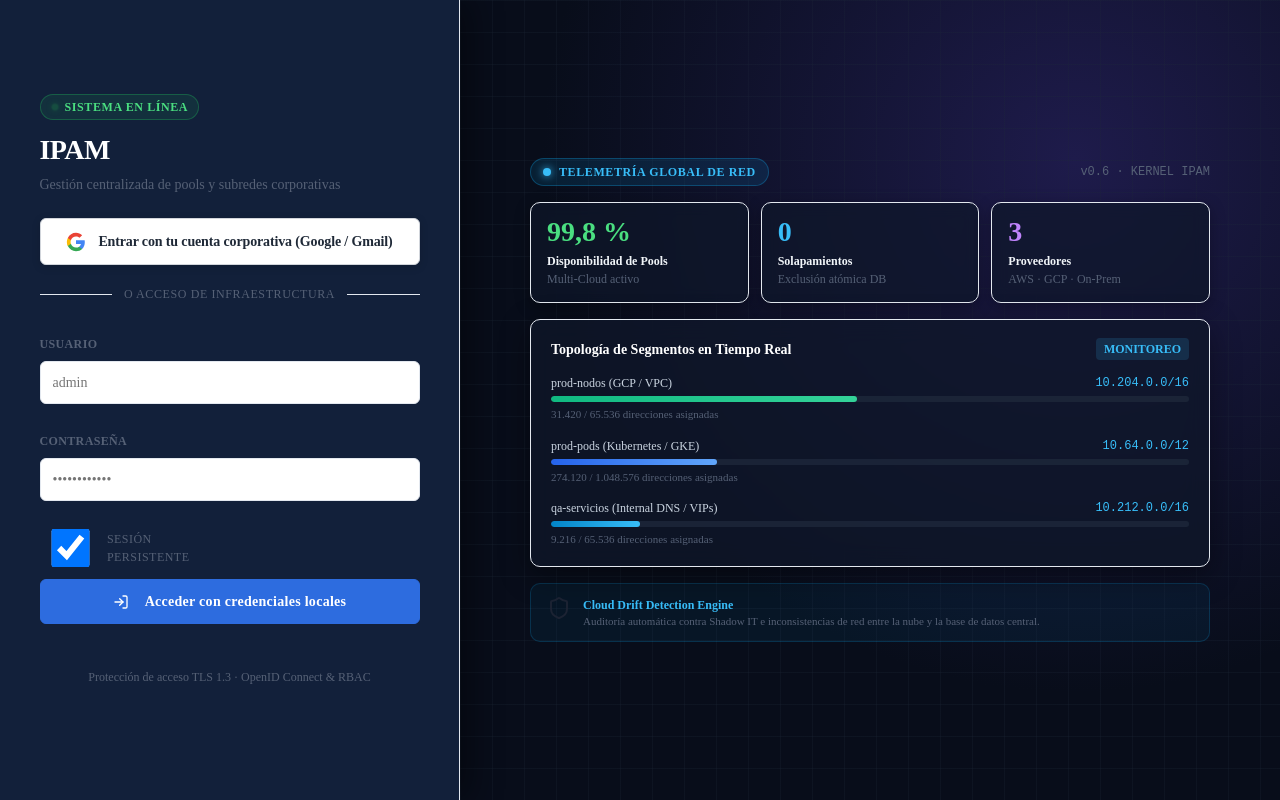
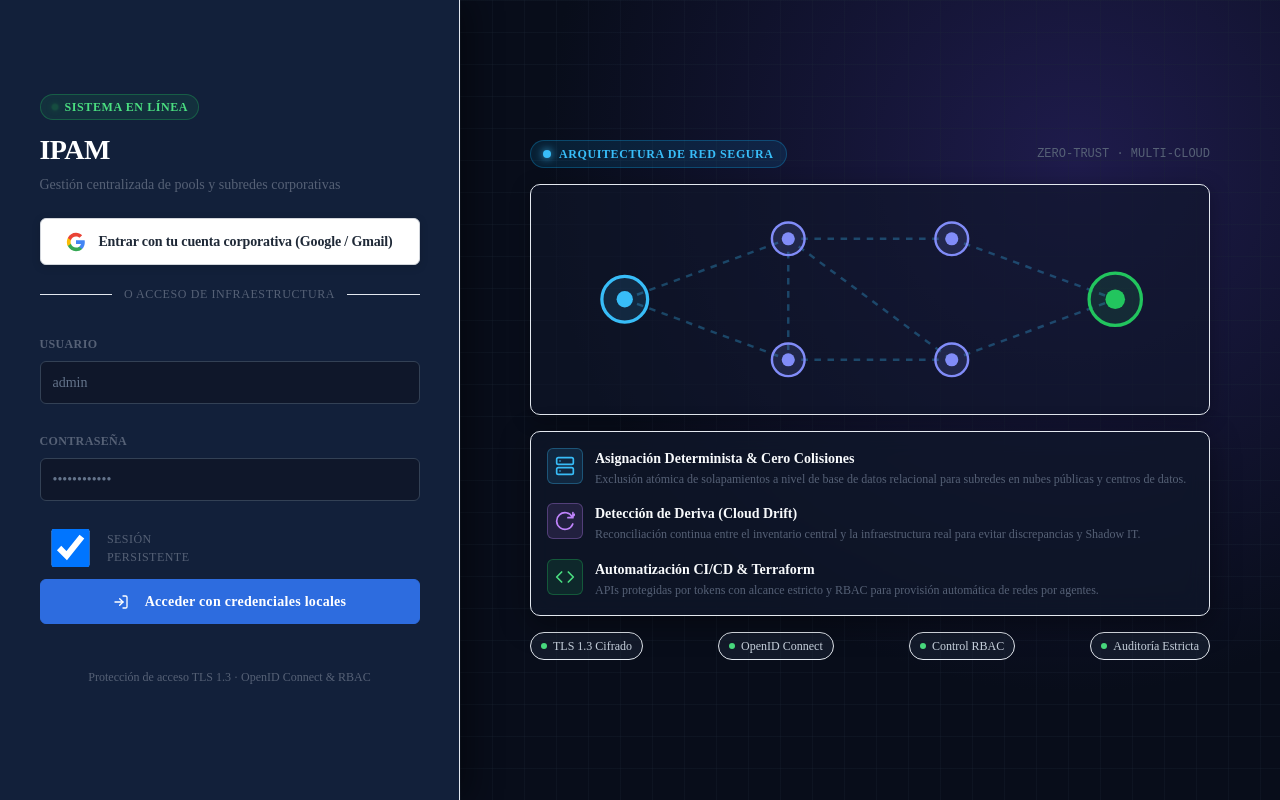
Before and after one commit to estratotechspa/ipam, a website with bundled scripts: page mvp/public/login.html in a window 1280 px wide. Built offline with nearby package versions, Linux system fonts and the light colour scheme; no server answers.

Commit message:
fix(login): corregir contraste de campos de texto y remover telemetria sensible previa al login

```diff
--- a/mvp/public/login.css
+++ b/mvp/public/login.css
@@ -162,23 +162,50 @@
   letter-spacing: 0.03em;
 }
 
-.campo-input {
+.campo-input,
+#form-emergencia input[type='text'],
+#form-emergencia input[type='password'] {
   width: 100%;
   box-sizing: border-box;
   padding: 10px 12px;
-  background: var(--card, #0f172a);
-  border: 1px solid var(--line, #334155);
+  background: #0f172a !important;
+  border: 1px solid #334155 !important;
   border-radius: var(--r-md, 6px);
-  color: #ffffff;
-  font-size: var(--fs-sm, 14px);
+  color: #f8fafc !important;
+  font-size: var(--fs-sm, 14px) !important;
   font-family: inherit;
-  transition: border-color 0.15s ease, box-shadow 0.15s ease;
+  caret-color: #38bdf8 !important;
+  transition:
+    border-color 0.15s ease,
+    box-shadow 0.15s ease;
 }
 
-.campo-input:focus {
-  outline: none;
-  border-color: var(--blue, #38bdf8);
-  box-shadow: 0 0 0 2px rgba(56, 189, 248, 0.25);
+.campo-input::placeholder,
+#form-emergencia input::placeholder {
+  color: #64748b !important;
+}
+
+.campo-input:focus,
+#form-emergencia input:focus {
+  outline: none !important;
+  background: #1e293b !important;
+  border-color: #38bdf8 !important;
+  box-shadow: 0 0 0 2px rgba(56, 189, 248, 0.3) !important;
+  color: #ffffff !important;
+}
+
+/* Soporte específico para autocompletado del navegador (Chrome, Safari, Edge) */
+.campo-input:-webkit-autofill,
+.campo-input:-webkit-autofill:hover,
+.campo-input:-webkit-autofill:focus,
+#form-emergencia input:-webkit-autofill,
+#form-emergencia input:-webkit-autofill:hover,
+#form-emergencia input:-webkit-autofill:focus {
+  -webkit-text-fill-color: #f8fafc !important;
+  -webkit-box-shadow: 0 0 0px 1000px #0f172a inset !important;
+  box-shadow: 0 0 0px 1000px #0f172a inset !important;
+  transition: background-color 5000s ease-in-out 0s;
+  caret-color: #38bdf8 !important;
 }
 
 .campo-opciones {
@@ -309,156 +336,114 @@
   font-family: ui-monospace, monospace;
 }
 
-/* Grid de Métricas */
-.metrics-grid {
-  display: grid;
-  grid-template-columns: repeat(3, 1fr);
-  gap: 12px;
+/* Card de Arte e Ilustración Abstracta de Red */
+.network-art-card {
+  background: rgba(15, 23, 42, 0.6);
+  border: 1px solid var(--line, #1e293b);
+  border-radius: var(--r-lg, 8px);
+  padding: var(--sp-2) var(--sp-3);
+  display: flex;
+  justify-content: center;
+  align-items: center;
+  box-shadow: 0 4px 20px rgba(0, 0, 0, 0.3);
 }
 
-.metric-card {
-  background: rgba(15, 23, 42, 0.7);
-  border: 1px solid var(--line, #1e293b);
-  backdrop-filter: blur(8px);
-  padding: 14px 16px;
-  border-radius: var(--r-lg, 8px);
-  box-shadow: 0 4px 16px rgba(0, 0, 0, 0.3);
+.network-art-svg {
+  max-width: 100%;
+  height: auto;
+  display: block;
 }
 
-.metric-valor {
-  font-size: var(--fs-xl, 28px);
-  font-weight: 700;
-  line-height: 1.1;
-}
-
-.color-exito {
-  color: #4ade80;
-}
-.color-cyan {
-  color: #38bdf8;
-}
-.color-lila {
-  color: #c084fc;
-}
-
-.metric-label {
-  font-size: var(--fs-xs, 12px);
-  font-weight: 600;
-  color: #f1f5f9;
-  margin-top: 4px;
-}
-
-.metric-sub {
-  font-size: var(--fs-xs, 12px);
-  color: var(--mut, #94a3b8);
-}
-
-/* Card de Topología */
-.topology-preview-card {
+/* Card de Capacidades de Plataforma */
+.features-preview-card {
   background: rgba(15, 23, 42, 0.75);
   border: 1px solid var(--line, #1e293b);
   backdrop-filter: blur(12px);
   border-radius: var(--r-lg, 8px);
-  padding: 18px 20px;
+  padding: var(--sp-4);
   display: flex;
   flex-direction: column;
-  gap: 14px;
+  gap: var(--sp-4);
   box-shadow: 0 8px 30px rgba(0, 0, 0, 0.4);
 }
 
-.topology-title {
+.feature-item {
   display: flex;
-  justify-content: space-between;
+  align-items: flex-start;
+  gap: var(--sp-3);
+}
+
+.feature-icon-wrap {
+  width: 36px;
+  height: 36px;
+  border-radius: var(--r-md, 6px);
+  display: flex;
   align-items: center;
+  justify-content: center;
+  flex-shrink: 0;
+}
+
+.icon-cyan {
+  background: rgba(56, 189, 248, 0.12);
+  color: #38bdf8;
+  border: 1px solid rgba(56, 189, 248, 0.3);
+}
+
+.icon-lila {
+  background: rgba(192, 132, 252, 0.12);
+  color: #c084fc;
+  border: 1px solid rgba(192, 132, 252, 0.3);
+}
+
+.icon-green {
+  background: rgba(34, 197, 94, 0.12);
+  color: #4ade80;
+  border: 1px solid rgba(34, 197, 94, 0.3);
+}
+
+.feature-text {
+  display: flex;
+  flex-direction: column;
+  gap: 2px;
+}
+
+.feature-title {
   font-size: var(--fs-sm, 14px);
   font-weight: 600;
-  color: #ffffff;
+  color: #f8fafc;
 }
 
-.badge-active {
-  padding: 2px 8px;
-  border-radius: 4px;
-  background: rgba(56, 189, 248, 0.15);
-  color: #38bdf8;
+.feature-desc {
   font-size: var(--fs-xs, 12px);
-  font-weight: 700;
+  color: var(--mut, #94a3b8);
+  line-height: 1.4;
 }
 
-.pool-telemetry-item {
+/* Insignias de Seguridad */
+.security-badges-bar {
   display: flex;
-  flex-direction: column;
-  gap: 4px;
+  flex-wrap: wrap;
+  gap: var(--sp-2);
+  justify-content: space-between;
 }
 
-.pool-meta {
-  display: flex;
-  justify-content: space-between;
+.sec-badge {
+  display: inline-flex;
+  align-items: center;
+  gap: 6px;
+  padding: 4px 10px;
+  background: rgba(30, 41, 59, 0.5);
+  border: 1px solid var(--line, #1e293b);
+  border-radius: var(--r-pill, 9999px);
   font-size: var(--fs-xs, 12px);
+  color: #cbd5e1;
 }
 
-.pool-name {
-  color: #cbd5e1;
-  font-weight: 500;
-}
-
-.pool-cidr {
-  color: #38bdf8;
-  font-family: ui-monospace, monospace;
-}
-
-.pista-telemetria {
+.sec-dot {
+  width: 6px;
   height: 6px;
-  background: rgba(30, 41, 59, 0.8);
-  border-radius: 999px;
-  overflow: hidden;
-}
-
-.barra-telemetria {
-  height: 100%;
-  border-radius: 999px;
-  transition: width 0.4s ease;
-}
-
-.bar-green {
-  background: linear-gradient(90deg, #10b981, #34d399);
-}
-.bar-blue {
-  background: linear-gradient(90deg, #2563eb, #60a5fa);
-}
-.bar-cyan {
-  background: linear-gradient(90deg, #0284c7, #38bdf8);
-}
-
-.pool-stats-sub {
-  font-size: 11px;
-  color: var(--mut, #64748b);
-}
-
-/* Card Escudo de Drift */
-.drift-shield-card {
-  display: flex;
-  align-items: center;
-  gap: 12px;
-  background: rgba(14, 165, 233, 0.06);
-  border: 1px solid rgba(14, 165, 233, 0.2);
-  border-radius: var(--r-lg, 8px);
-  padding: 12px 16px;
-}
-
-.drift-shield-icon {
-  font-size: 22px;
-}
-
-.drift-shield-title {
-  font-size: var(--fs-xs, 12px);
-  font-weight: 700;
-  color: #38bdf8;
-}
-
-.drift-shield-text {
-  font-size: 11px;
-  color: var(--mut, #94a3b8);
-  line-height: 1.35;
+  border-radius: 50%;
+  background: #4ade80;
 }
 
 /* Responsividad */
--- a/mvp/public/login.html
+++ b/mvp/public/login.html
@@ -74,86 +74,110 @@
     </div>
   </section>
 
-  <!-- Panel Derecho: Telemetría y Topología de Red (NOC Visual) -->
-  <aside class="split-panel-telemetria" aria-label="Estado general de infraestructura">
+  <!-- Panel Derecho: Arquitectura y Capacidades de Plataforma (Sin datos sensibles ni telemetría interna) -->
+  <aside class="split-panel-telemetria" aria-label="Plataforma de gestión de red">
     <div class="telemetria-overlay">
       <div class="telemetria-header">
         <div class="chip-live">
           <span class="chip-radar"></span>
-          <span>TELEMETRÍA GLOBAL DE RED</span>
+          <span>ARQUITECTURA DE RED SEGURA</span>
         </div>
-        <span class="telemetria-version">v0.6 · KERNEL IPAM</span>
+        <span class="telemetria-version">ZERO-TRUST · MULTI-CLOUD</span>
       </div>
 
-      <!-- Tarjetas de métricas rápidas -->
-      <div class="metrics-grid">
-        <div class="metric-card">
-          <div class="metric-valor color-exito">99,8 %</div>
-          <div class="metric-label">Disponibilidad de Pools</div>
-          <div class="metric-sub">Multi-Cloud activo</div>
+      <!-- Ilustración conceptual de topología / malla de red -->
+      <div class="network-art-card">
+        <svg class="network-art-svg" viewBox="0 0 400 130" width="100%" height="130" aria-hidden="true" focusable="false">
+          <g stroke="rgba(56, 189, 248, 0.3)" stroke-width="1.5" stroke-dasharray="4 4">
+            <line x1="50" y1="65" x2="150" y2="28" />
+            <line x1="50" y1="65" x2="150" y2="102" />
+            <line x1="150" y1="28" x2="250" y2="28" />
+            <line x1="150" y1="102" x2="250" y2="102" />
+            <line x1="150" y1="28" x2="250" y2="102" />
+            <line x1="250" y1="28" x2="350" y2="65" />
+            <line x1="250" y1="102" x2="350" y2="65" />
+            <line x1="150" y1="28" x2="150" y2="102" />
+          </g>
+          <circle cx="50" cy="65" r="14" fill="rgba(56, 189, 248, 0.12)" stroke="#38bdf8" stroke-width="2"/>
+          <circle cx="50" cy="65" r="5" fill="#38bdf8"/>
+
+          <circle cx="150" cy="28" r="10" fill="rgba(129, 140, 248, 0.15)" stroke="#818cf8" stroke-width="1.5"/>
+          <circle cx="150" cy="28" r="4" fill="#818cf8"/>
+
+          <circle cx="150" cy="102" r="10" fill="rgba(129, 140, 248, 0.15)" stroke="#818cf8" stroke-width="1.5"/>
+          <circle cx="150" cy="102" r="4" fill="#818cf8"/>
+
+          <circle cx="250" cy="28" r="10" fill="rgba(129, 140, 248, 0.15)" stroke="#818cf8" stroke-width="1.5"/>
+          <circle cx="250" cy="28" r="4" fill="#818cf8"/>
+
+          <circle cx="250" cy="102" r="10" fill="rgba(129, 140, 248, 0.15)" stroke="#818cf8" stroke-width="1.5"/>
+          <circle cx="250" cy="102" r="4" fill="#818cf8"/>
+
+          <circle cx="350" cy="65" r="16" fill="rgba(34, 197, 94, 0.12)" stroke="#22c55e" stroke-width="2"/>
+          <circle cx="350" cy="65" r="6" fill="#22c55e"/>
+        </svg>
+      </div>
+
+      <!-- Tarjetas de pilares de plataforma (Cero exposición de datos) -->
+      <div class="features-preview-card">
+        <div class="feature-item">
+          <div class="feature-icon-wrap icon-cyan">
+            <svg viewBox="0 0 24 24" width="20" height="20" aria-hidden="true" focusable="false" fill="none" stroke="currentColor" stroke-width="2" stroke-linecap="round" stroke-linejoin="round">
+              <rect x="2" y="2" width="20" height="8" rx="2" ry="2"/>
+              <rect x="2" y="14" width="20" height="8" rx="2" ry="2"/>
+              <line x1="6" y1="6" x2="6.01" y2="6"/>
+              <line x1="6" y1="18" x2="6.01" y2="18"/>
+            </svg>
+          </div>
+          <div class="feature-text">
+            <div class="feature-title">Asignación Determinista & Cero Colisiones</div>
+            <div class="feature-desc">Exclusión atómica de solapamientos a nivel de base de datos relacional para subredes en nubes públicas y centros de datos.</div>
+          </div>
         </div>
-        <div class="metric-card">
-          <div class="metric-valor color-cyan">0</div>
-          <div class="metric-label">Solapamientos</div>
-          <div class="metric-sub">Exclusión atómica DB</div>
+
+        <div class="feature-item">
+          <div class="feature-icon-wrap icon-lila">
+            <svg viewBox="0 0 24 24" width="20" height="20" aria-hidden="true" focusable="false" fill="none" stroke="currentColor" stroke-width="2" stroke-linecap="round" stroke-linejoin="round">
+              <path d="M21.5 2v6h-6M21.34 15.57a10 10 0 1 1-.57-8.38l5.67-5.67"/>
+            </svg>
+          </div>
+          <div class="feature-text">
+            <div class="feature-title">Detección de Deriva (Cloud Drift)</div>
+            <div class="feature-desc">Reconciliación continua entre el inventario central y la infraestructura real para evitar discrepancias y Shadow IT.</div>
+          </div>
         </div>
-        <div class="metric-card">
-          <div class="metric-valor color-lila">3</div>
-          <div class="metric-label">Proveedores</div>
-          <div class="metric-sub">AWS · GCP · On-Prem</div>
+
+        <div class="feature-item">
+          <div class="feature-icon-wrap icon-green">
+            <svg viewBox="0 0 24 24" width="20" height="20" aria-hidden="true" focusable="false" fill="none" stroke="currentColor" stroke-width="2" stroke-linecap="round" stroke-linejoin="round">
+              <polyline points="16 18 22 12 16 6"/>
+              <polyline points="8 6 2 12 8 18"/>
+            </svg>
+          </div>
+          <div class="feature-text">
+            <div class="feature-title">Automatización CI/CD & Terraform</div>
+            <div class="feature-desc">APIs protegidas por tokens con alcance estricto y RBAC para provisión automática de redes por agentes.</div>
+          </div>
         </div>
       </div>
 
-      <!-- Visualización de Bloques y Subredes de Red -->
-      <div class="topology-preview-card">
-        <div class="topology-title">
-          <span>Topología de Segmentos en Tiempo Real</span>
-          <span class="badge-active">MONITOREO</span>
+      <!-- Insignias de Seguridad y Cumplimiento -->
+      <div class="security-badges-bar">
+        <div class="sec-badge">
+          <span class="sec-dot"></span>
+          <span>TLS 1.3 Cifrado</span>
         </div>
-        <div class="pool-telemetry-item">
-          <div class="pool-meta">
-            <span class="pool-name">prod-nodos (GCP / VPC)</span>
-            <span class="pool-cidr">10.204.0.0/16</span>
-          </div>
-          <div class="pista-telemetria">
-            <div class="barra-telemetria bar-green" style="width: 48%"></div>
-          </div>
-          <div class="pool-stats-sub">31.420 / 65.536 direcciones asignadas</div>
+        <div class="sec-badge">
+          <span class="sec-dot"></span>
+          <span>OpenID Connect</span>
         </div>
-
-        <div class="pool-telemetry-item">
-          <div class="pool-meta">
-            <span class="pool-name">prod-pods (Kubernetes / GKE)</span>
-            <span class="pool-cidr">10.64.0.0/12</span>
-          </div>
-          <div class="pista-telemetria">
-            <div class="barra-telemetria bar-blue" style="width: 26%"></div>
-          </div>
-          <div class="pool-stats-sub">274.120 / 1.048.576 direcciones asignadas</div>
+        <div class="sec-badge">
+          <span class="sec-dot"></span>
+          <span>Control RBAC</span>
         </div>
-
-        <div class="pool-telemetry-item">
-          <div class="pool-meta">
-            <span class="pool-name">qa-servicios (Internal DNS / VIPs)</span>
-            <span class="pool-cidr">10.212.0.0/16</span>
-          </div>
-          <div class="pista-telemetria">
-            <div class="barra-telemetria bar-cyan" style="width: 14%"></div>
-          </div>
-          <div class="pool-stats-sub">9.216 / 65.536 direcciones asignadas</div>
-        </div>
-      </div>
-
-      <!-- Banner de Prevención de Deriva -->
-      <div class="drift-shield-card">
-        <div class="drift-shield-icon">
-          <svg viewBox="0 0 24 24" width="24" height="24" aria-hidden="true" focusable="false" fill="none" stroke="currentColor" stroke-width="2" stroke-linecap="round" stroke-linejoin="round">
-            <path d="M20 13c0 5-3.5 7.5-7.66 8.95a1 1 0 0 1-.67-.01C7.5 20.5 4 18 4 13V6a1 1 0 0 1 1-1c2 0 4.5-1.2 6.24-2.72a1.17 1.17 0 0 1 1.52 0C14.51 3.81 17 5 19 5a1 1 0 0 1 1 1z"/>
-          </svg>
-        </div>
-        <div class="drift-shield-content">
-          <div class="drift-shield-title">Cloud Drift Detection Engine</div>
-          <div class="drift-shield-text">Auditoría automática contra Shadow IT e inconsistencias de red entre la nube y la base de datos central.</div>
+        <div class="sec-badge">
+          <span class="sec-dot"></span>
+          <span>Auditoría Estricta</span>
         </div>
       </div>
     </div>
```
